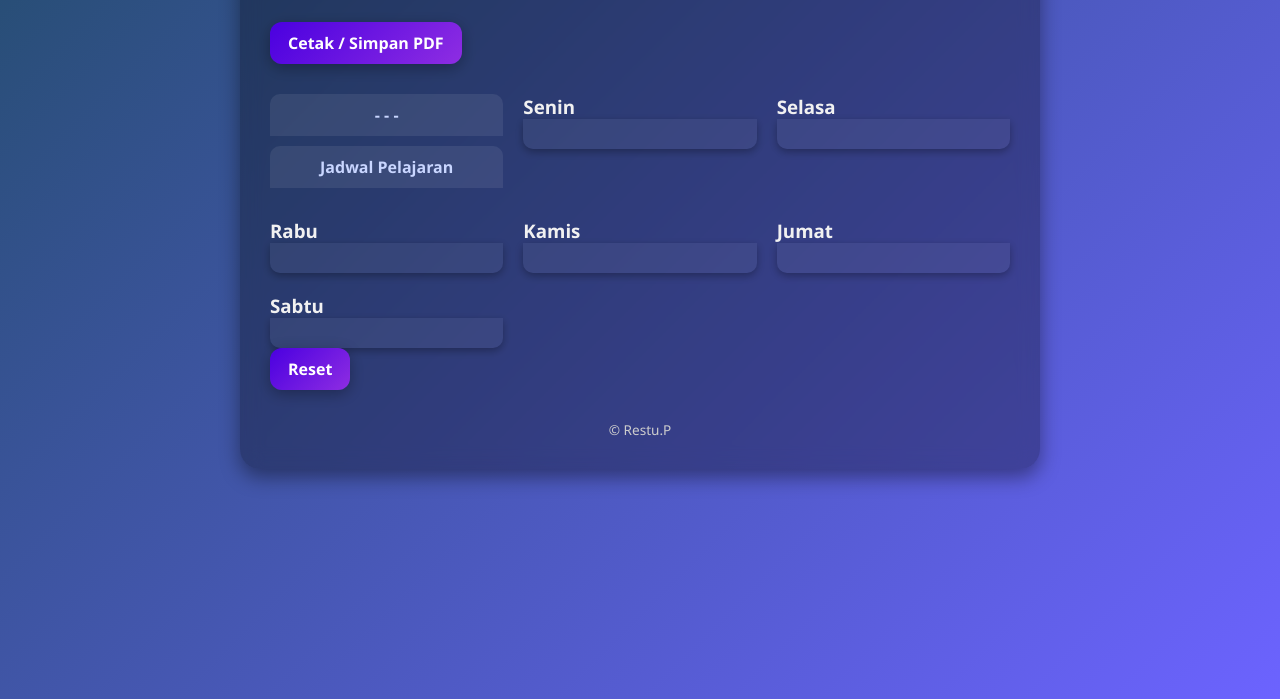
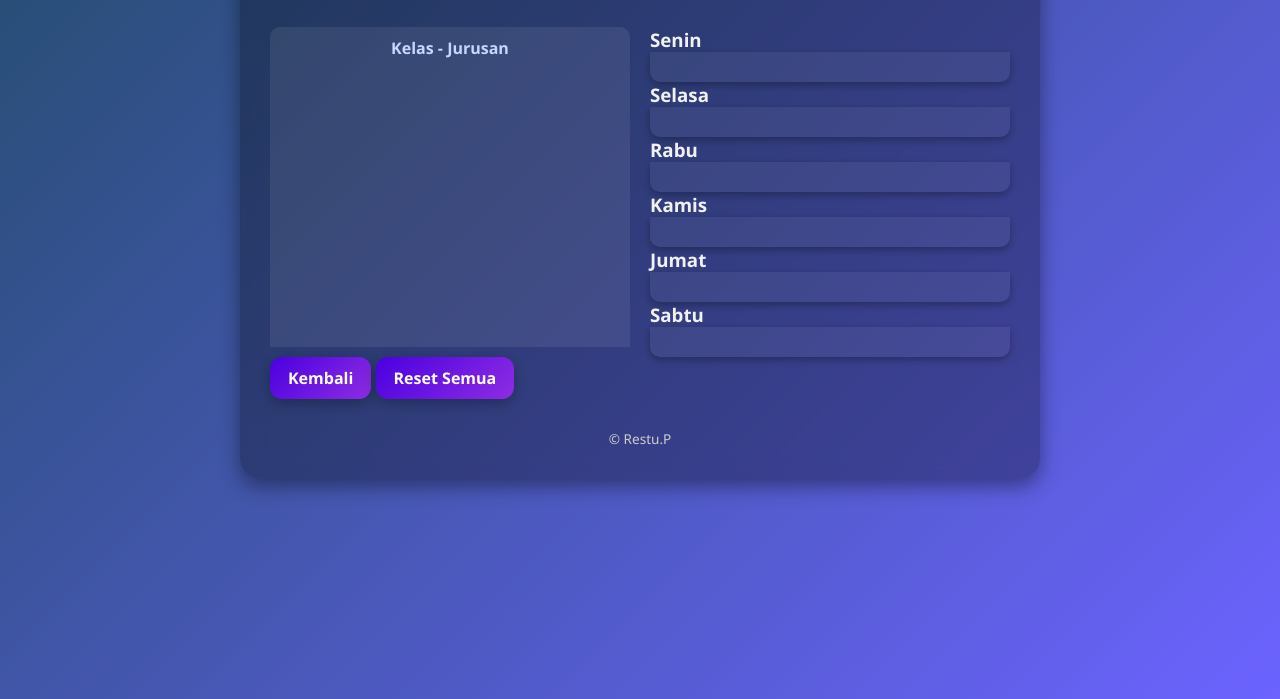
Before and after one commit to Ryuzen18/Restu.jadwal-pelajaran.github.io, a plain HTML site: page tampilkan.html in a window 1280 px wide. Shown: the part 101-800 px from the top of the page. Drawn offline with Linux system fonts and the light colour scheme.

Commit message:
Update tampilkan.html

```diff
--- a/tampilkan.html
+++ b/tampilkan.html
@@ -1,56 +1,59 @@
 <!DOCTYPE html>
 <html lang="id">
 <head>
-  <meta charset="UTF-8">
+  <meta charset="UTF-8" />
   <meta name="viewport" content="width=device-width, initial-scale=1.0"/>
-  <title>Lihat Jadwal</title>
-  <link rel="stylesheet" href="cssJadwal.css">
+  <title>Jadwal Lengkap</title>
+  <link rel="stylesheet" href="cssJadwal.css" />
 </head>
+
 <body>
   <div class="container">
     <h1>Jadwal Lengkap</h1>
-    <button onclick="cetakJadwal()" class="btn-cetak">Cetak / Simpan PDF</button>
+    <div id="tampilan"></div>
 
-    <div id="tampilan"></div>
     <div class="center">
-      <button onclick="resetData()">Reset</button>
+      <button onclick="kembali()">Kembali</button>
+      <button onclick="resetData()">Reset Semua</button>
     </div>
+
     <div class="water-mark">© Restu.P</div>
   </div>
 
   <script>
     const hariList = ["Senin", "Selasa", "Rabu", "Kamis", "Jumat", "Sabtu"];
-    const kelas = localStorage.getItem("kelas") || "-";
-    const jurusan = localStorage.getItem("jurusan") || "-";
     const tampilan = document.getElementById("tampilan");
 
-    tampilan.innerHTML += `
-      <div class="info-header">
-        <h2>${kelas} - ${jurusan}</h2>
-        <h2>Jadwal Pelajaran</h2>
-      </div>
-    `;
+    const kelas = localStorage.getItem("kelas") || "Kelas";
+    const jurusan = localStorage.getItem("jurusan") || "Jurusan";
+
+    let html = `<h2>${kelas} - ${jurusan}</h2><div class="grid-jadwal">`;
 
     for (let hari of hariList) {
       const data = JSON.parse(localStorage.getItem(`jadwal-${hari}`)) || [];
-      let html = `
+      html += `
         <div class="day">
           <h3>${hari}</h3>
           <ul>
             ${data.map(item => `<li>${item.jam} - ${item.mapel}</li>`).join("")}
           </ul>
-        </div>`;
-      tampilan.innerHTML += html;
+        </div>
+      `;
     }
 
-    function cetakJadwal() {
-      window.print();
+    html += `</div>`;
+    tampilan.innerHTML = html;
+
+    function resetData() {
+      if (confirm("Yakin ingin menghapus semua data jadwal?")) {
+        localStorage.clear();
+        location.href = "index.html";
+      }
     }
-    function resetData() {
-      if (confirm("Yakin ingin menghapus semua jadwal?")) {
-        localStorage.clear();
-        window.location.href = "index.html";
-      }
+
+    function kembali() {
+      localStorage.setItem("hariIndex", "0");
+      window.location.href = "index.html";
     }
   </script>
 </body>
```
